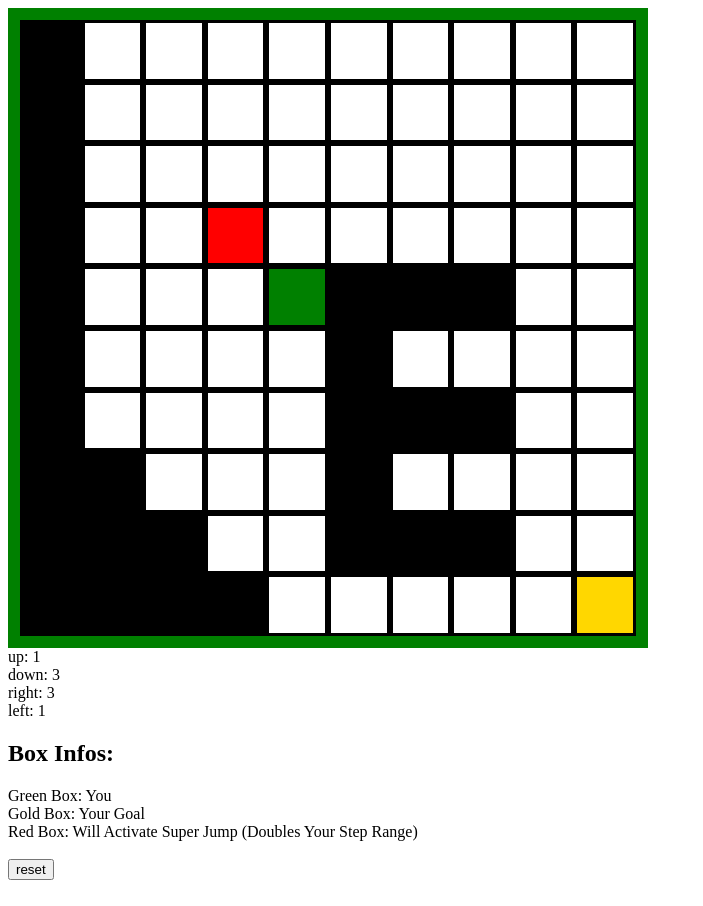
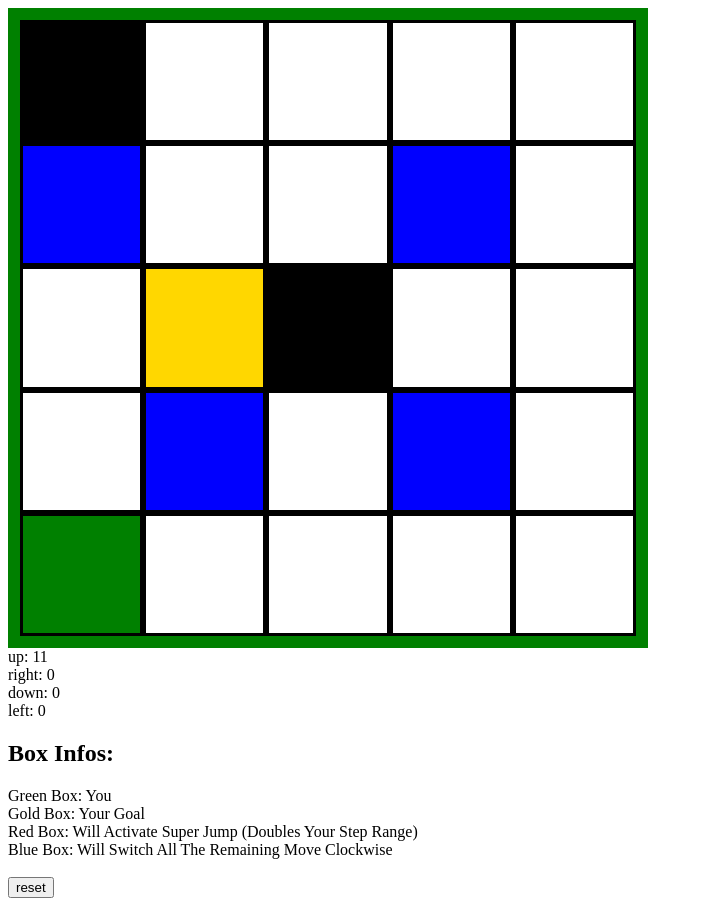
Before and after one commit to erickj04/LimitedMove, a React (Create React App) app: page / in a window 1280 px wide. Shown: the whole page, without its empty margins (0-703 px from the left). Built offline with nearby package versions, Linux system fonts and the light colour scheme.

Commit message:
add clockwise function

```diff
--- a/src/App.js
+++ b/src/App.js
@@ -13,7 +13,7 @@ export default function App() {
   const goal = levels[currentLevel].goal;
   const length = levels[currentLevel].length;
   const superJump = levels[currentLevel].superJump;
-
+  const switchClockwise = levels[currentLevel].switchClockwise;
   const [player, dispatch] = useReducer(
     PlayerManager,
     {position: {...initialBody.position}, stepRemaining: {...initialBody.stepRemaining}, stepRange: initialBody.stepRange}
@@ -32,7 +32,9 @@ export default function App() {
     }
     return false
   }
-
+  function isSwitchClockwise({nextPlace}){
+    return switchClockwise.find(clockwise => clockwise.koorX === nextPlace.koorX && clockwise.koorY === nextPlace.koorY);
+  }
   function moveDirection(e){
     if(e.key === 'a' || e.key === 'd' || e.key === 'w' || e.key === 's'){
       let direction = 'null';
@@ -74,11 +76,8 @@ export default function App() {
           type: 'movePlayer',
           direction: direction
         });
-        if(isSuperJump({nextPlace})){
-          dispatch({
-            type: 'superJump'
-          })
-        }
+        if(isSuperJump({nextPlace}))dispatch({type: 'superJump'})
+        if(isSwitchClockwise({nextPlace}))dispatch({type: 'switchClockwise'})
       }
     }
   }
@@ -102,7 +101,7 @@ export default function App() {
 
   return (
     <div>
-        {createGrid({player, length, walls, goal, superJump})}
+        {createGrid({player, length, walls, goal, superJump, switchClockwise})}
         {ShowMessage({player})}
         <button onClick={handleClickReset}> reset </button>
     </div>
--- a/src/Levels.js
+++ b/src/Levels.js
@@ -1,4 +1,26 @@
 export const levels = [
+      {
+        initialBody: {
+            position: {koorX: 1, koorY: 5},
+            stepRange: 1,
+            stepRemaining: {leftStep: 0, rightStep: 0, upStep: 11, downStep: 0}
+        },
+        walls: [
+          {koorX: 3, koorY: 3},
+          {koorX: 1, koorY: 1}
+        ],
+        goal: {koorX: 2, koorY: 3},
+        length: 5,
+        superJump: [
+
+        ],
+        switchClockwise: [
+          {koorX: 1, koorY: 2},
+          {koorX: 4, koorY: 2},
+          {koorX: 4, koorY: 4},
+          {koorX: 2, koorY: 4},
+        ],
+    },
     {
         initialBody: {
             position: {koorX: 5, koorY: 5},
@@ -38,22 +60,9 @@ export const levels = [
         length: 10,
         superJump: [
           {koorX: 4, koorY: 4}
-        ]
+        ],
+        switchClockwise: [
+
+        ],
     },
-    {
-        initialBody: {
-            position: {koorX: 1, koorY: 5},
-            stepRange: 1,
-            stepRemaining: {leftStep: 0, rightStep: 10, upStep: 0, downStep: 0}
-        },
-        walls: [
-          {koorX: 3, koorY: 3},
-          {koorX: 1, koorY: 1}
-        ],
-        goal: {koorX: 2, koorY: 3},
-        length: 5,
-        superJump: [
-
-        ]
-    }
 ]
--- a/src/PlayerManager.js
+++ b/src/PlayerManager.js
@@ -30,6 +30,19 @@ export default function PlayerManager(player, action){
                 stepRange: 2
             }
         }
+        case 'switchClockwise': {
+            console.log('yay');
+            return {
+                ...player,
+                stepRemaining: {
+                    ...player.stepRemaining,
+                    upStep: player.stepRemaining.leftStep,
+                    rightStep: player.stepRemaining.upStep,
+                    downStep: player.stepRemaining.rightStep,
+                    leftStep: player.stepRemaining.downStep,
+                }
+            }
+        }
         case 'reset': {
             return {...action.initialBody};
         }
--- a/src/ShowMessage.js
+++ b/src/ShowMessage.js
@@ -7,9 +7,9 @@ export default function ShowMessage({player}){
         <div>
             {upStep}
             <br></br>
+            {rightStep}
+            <br></br>
             {downStep}
-            <br></br>
-            {rightStep}
             <br></br>
             {leftStep}
             <br></br>
@@ -20,6 +20,8 @@ export default function ShowMessage({player}){
             <br></br>
             Red Box: Will Activate Super Jump (Doubles Your Step Range)
             <br></br>
+            Blue Box: Will Switch All The Remaining Move Clockwise
+            <br></br>
             <br></br>
         </div>
     )
--- a/src/createGrid.js
+++ b/src/createGrid.js
@@ -17,17 +17,20 @@ const Box = styled.div`
     border-style: solid;
     box-sizing: border-box;
     flex-grow: 1;
-    ${props => props.type == 'player' && css`
+    ${props => props.type === 'player' && css`
         background: green;
     `}
-    ${props => props.type == 'wall' && css`
+    ${props => props.type === 'wall' && css`
         background: black;
     `}
-    ${props => props.type == 'goal' && css`
+    ${props => props.type === 'goal' && css`
         background: gold;
     `}
-    ${props => props.type == 'superJump' && css`
+    ${props => props.type === 'superJump' && css`
         background: red;
+    `}
+    ${props => props.type === 'clockwise' && css`
+        background: blue;
     `}
 `;
 
@@ -36,7 +39,7 @@ const Baris = styled.div`
     flex-grow: 1;
 `
 
-export default function CreateGrid({player, length, walls, goal, superJump}){
+export default function CreateGrid({player, length, walls, goal, superJump, switchClockwise}){
     const [boxes, setBoxes] = useState([]);
     useEffect(() => {
         let nextId = 0;
@@ -56,6 +59,9 @@ export default function CreateGrid({player, length, walls, goal, superJump}){
                 }
                 else if(superJump.find(twoTimes => twoTimes.koorX === now.koorX && twoTimes.koorY === now.koorY)){
                     newBoxes[i].push({type: 'superJump', id:{nextId}});
+                }
+                else if(switchClockwise.find(clockwise => clockwise.koorX === now.koorX && clockwise.koorY === now.koorY)){
+                    newBoxes[i].push({type: 'clockwise', id:{nextId}});
                 }
                 else newBoxes[i].push({type: 'empty', id:{nextId}});
                 nextId++;
```
